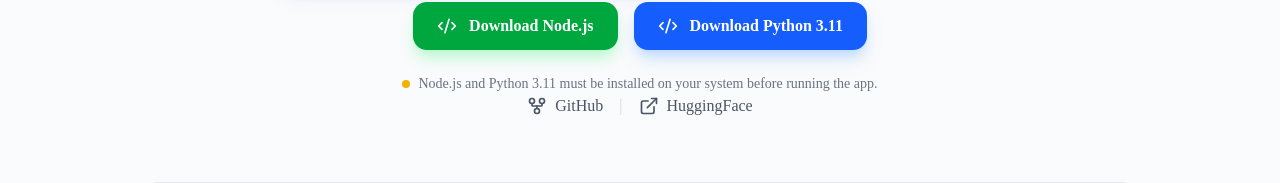
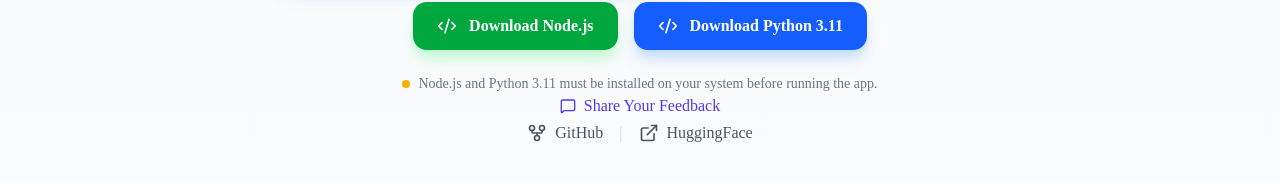
Before and after one commit to nafiozdemir231-prog/local-ai-hub, a Next.js app: page /llm-runner-aio in a window 1280 px wide. Shown: the part 387-570 px from the top of the page. Built offline with nearby package versions, Linux system fonts and the light colour scheme; no server answers; the database is empty.

Commit message:
feat: add feedback CTA link at top of LLM Runner AIO page

```diff
--- a/src/app/llm-runner-aio/page.tsx
+++ b/src/app/llm-runner-aio/page.tsx
@@ -94,6 +94,14 @@
             <span className="inline-flex h-2 w-2 rounded-full bg-yellow-500"></span>
             Node.js and Python 3.11 must be installed on your system before running the app.
           </p>
+
+          {/* Feedback CTA */}
+          <a
+            href="#feedback"
+            className="inline-flex items-center gap-2 text-indigo-600 dark:text-indigo-400 hover:text-indigo-700 dark:hover:text-indigo-300 transition-colors font-medium">
+            <MessageSquare className="h-4 w-4" />
+            Share Your Feedback
+          </a>
 
           {/* GitHub & HuggingFace Links */}
           <div className="flex items-center justify-center gap-4">
```
